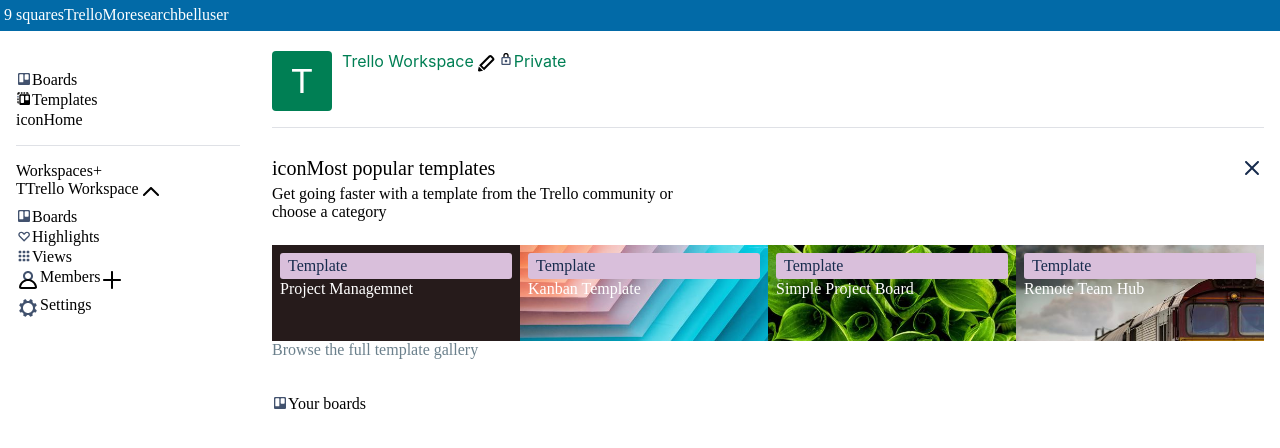
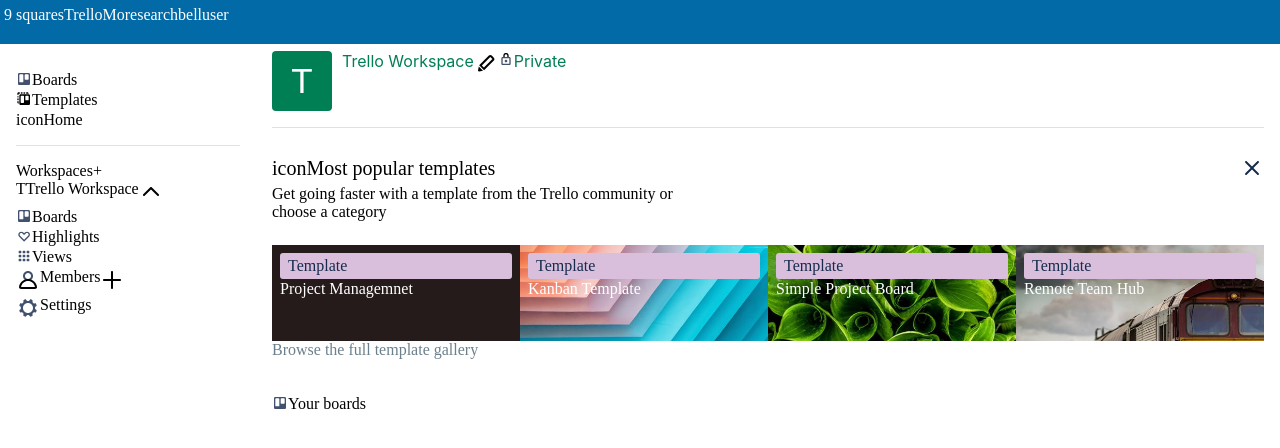
Before and after one commit to Hadar5325/Trello, a plain HTML site: page index.html in a window 1280 px wide. Drawn offline with Linux system fonts and the light colour scheme.

Commit message:
update size of header

```diff
--- a/style.css
+++ b/style.css
@@ -15,7 +15,7 @@
     --color7: #6b808c;
     --color8: #0079bf;
 
-    --heightHeader: 31.200px;
+    --heightHeader: 44px;
     --paddingHeaderHeight: 4px;
     --paddingHeaderWidth: 6px;
 
```
